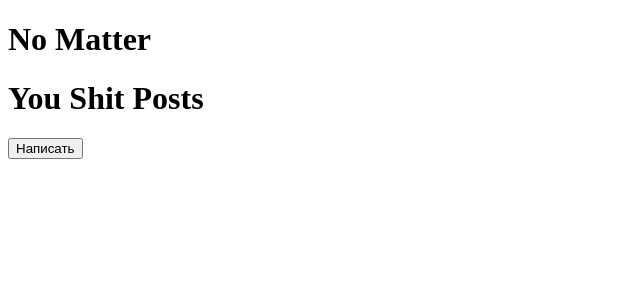
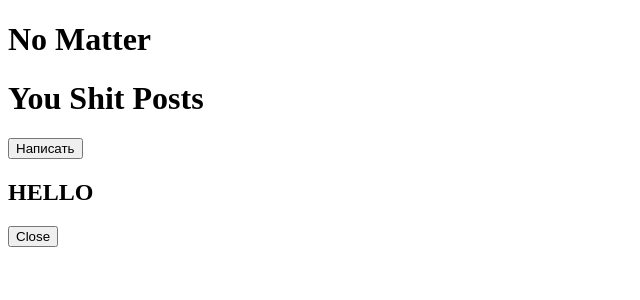
Before and after one commit to CkutlsGit/nomatter--vue, a Vue app in the folder no-matter/: page /shtpst in a window 1280 px wide. Both pictures are taken after a click on the button "Написать". Shown: the top 300 px of the page, without its empty margins (0-640 px from the left). Built offline with nearby package versions, Linux system fonts and the light colour scheme.

Commit message:
fix: remove tag dialog

```diff
--- a/no-matter/src/components/Modal.vue
+++ b/no-matter/src/components/Modal.vue
@@ -1,9 +1,7 @@
 <template>
   <div class="dialog">
-    <dialog>
-      <h1>HELLO</h1>
-      <button @click="closeModal">Close</button>
-    </dialog>
+    <h1>HELLO</h1>
+    <button @click="closeModal">Close</button>
   </div>
 </template>
 
```
